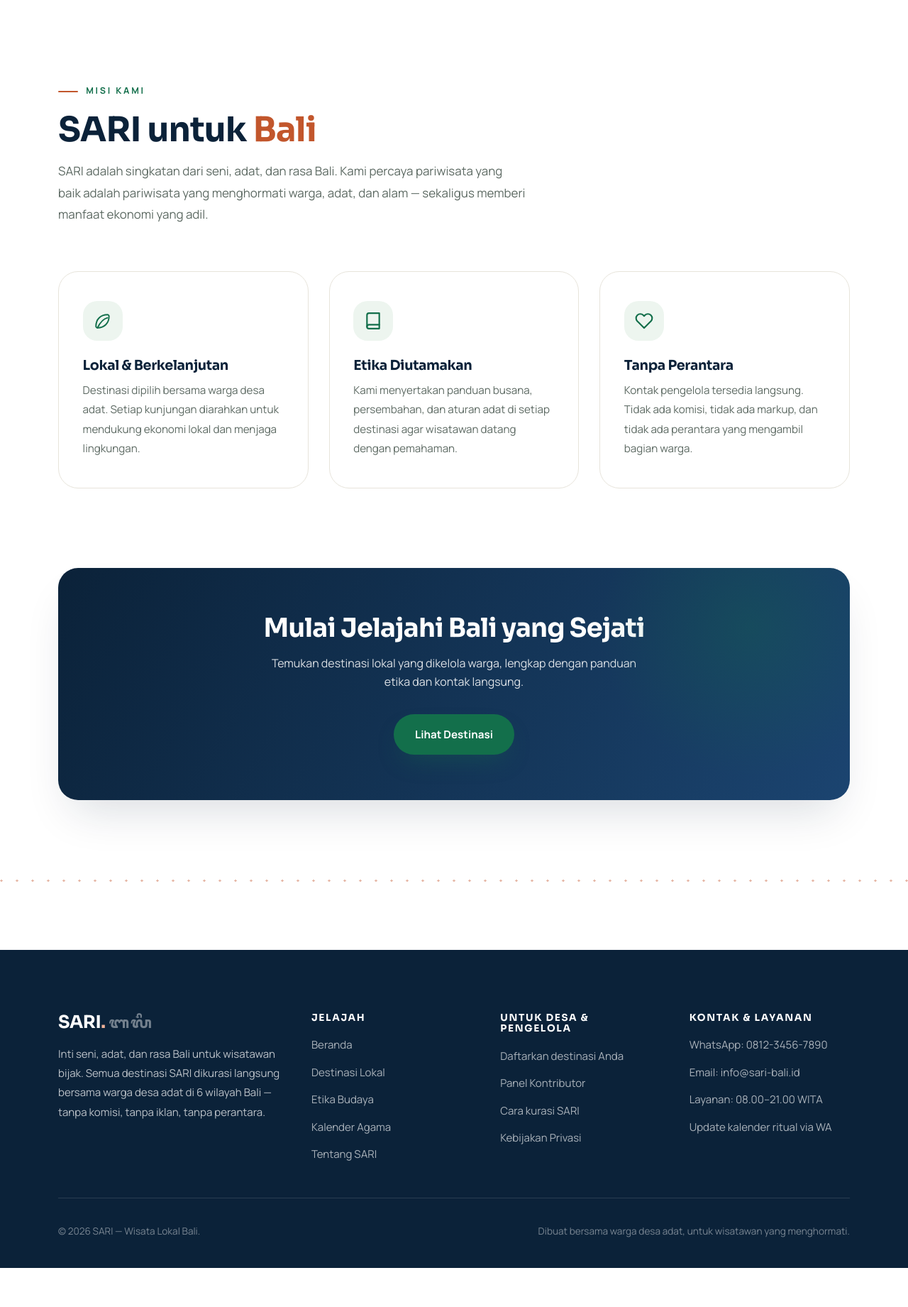
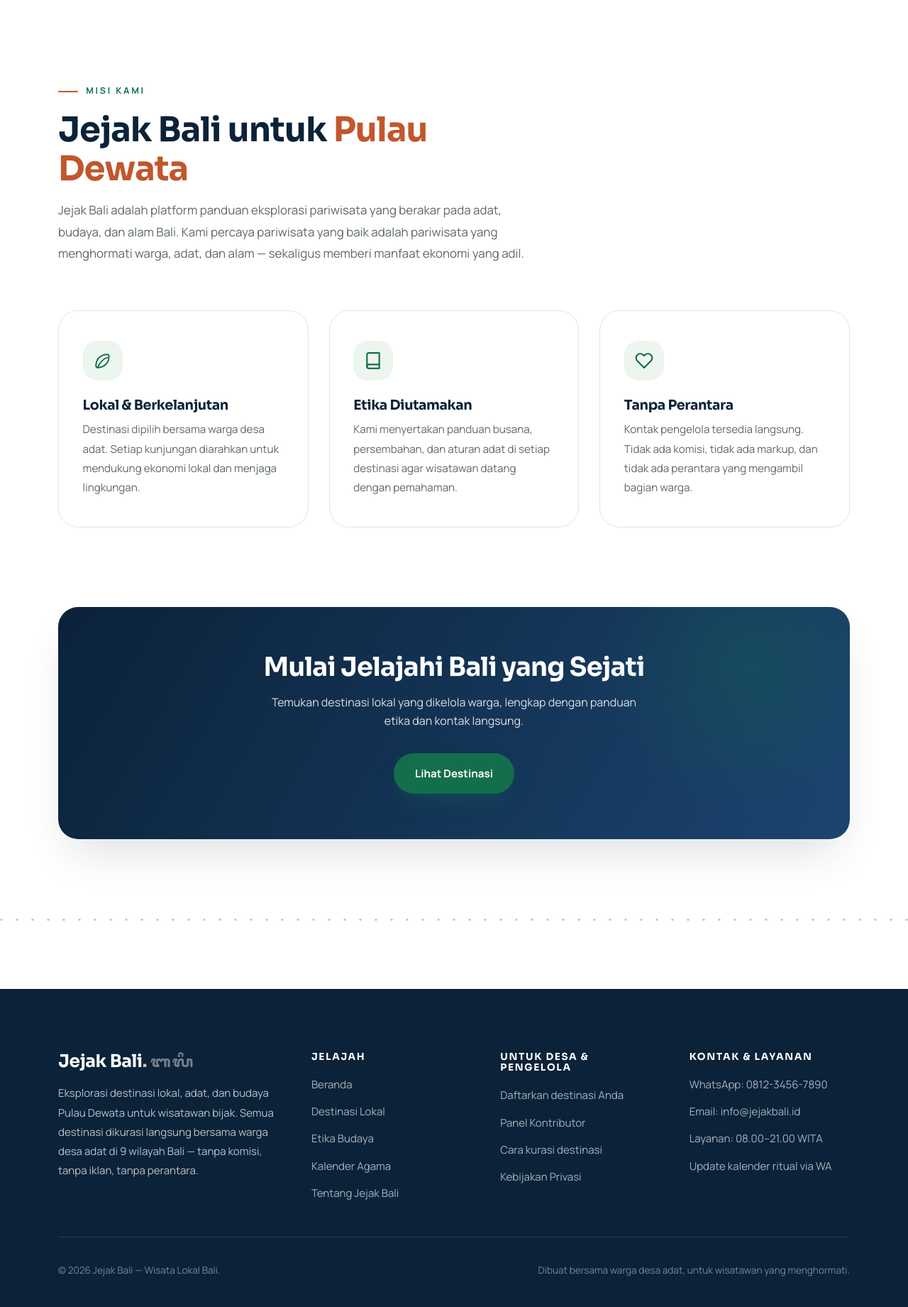
Before and after one commit to hayoloo642-cloud/SARI-Project1, a Laravel app: page /tentang in a window 1280 px wide. Shown: the part 449-2290 px from the top of the page at 71% size. Before the commit the page ends 2235 px from the top, so only its background shows below. Run offline with Laravel 12, Linux system fonts and the light colour scheme; parts of the project's set-up code (start-up, migrations or seed data) failed here and were passed over.

Commit message:
Ganti nama aplikasi menjadi Jejak Bali di seluruh sistem

```diff
--- a/app/Http/Controllers/AuthController.php
+++ b/app/Http/Controllers/AuthController.php
@@ -97,7 +97,7 @@ class AuthController extends Controller
 
         return redirect()
             ->route('akun')
-            ->with('status', 'Akun berhasil dibuat. Selamat datang di SARI!');
+            ->with('status', 'Akun berhasil dibuat. Selamat datang di Jejak Bali!');
     }
 
     /**
--- a/database/seeders/AdminSeeder.php
+++ b/database/seeders/AdminSeeder.php
@@ -18,7 +18,7 @@ class AdminSeeder extends Seeder
         // 1. Akun admin utama SARI
         $admin = User::firstOrNew(['email' => 'admin@sari-bali.id']);
         if (! $admin->exists) {
-            $admin->name = 'Administrator SARI';
+            $admin->name = 'Administrator Jejak Bali';
             $admin->password = Hash::make('admin123');
             $admin->role = 'admin';
             $admin->bio = '';
--- a/database/seeders/PengaturanSeeder.php
+++ b/database/seeders/PengaturanSeeder.php
@@ -14,7 +14,7 @@ class PengaturanSeeder extends Seeder
     public function run(): void
     {
         $rows = [
-            ['key' => 'nama_situs', 'value' => 'SARI'],
+            ['key' => 'nama_situs', 'value' => 'Jejak Bali'],
             ['key' => 'tagline', 'value' => 'Inti seni, adat, dan rasa Bali untuk wisatawan bijak'],
             ['key' => 'whatsapp_pusat', 'value' => '6281234567890'],
         ];
--- a/resources/views/akun.blade.php
+++ b/resources/views/akun.blade.php
@@ -1,7 +1,7 @@
 @extends('layouts.sari')
 
-@section('title', 'Akun Saya — SARI')
-@section('description', 'Profil akun SARI Anda dan daftar destinasi favorit yang tersimpan.')
+@section('title', 'Akun Saya — Jejak Bali')
+@section('description', 'Profil akun Jejak Bali Anda dan daftar destinasi favorit yang tersimpan.')
 @section('page', 'akun')
 
 @section('content')
--- a/resources/views/budaya/index.blade.php
+++ b/resources/views/budaya/index.blade.php
@@ -1,6 +1,6 @@
 @extends('layouts.sari')
 
-@section('title', 'Etika Budaya Bali — SARI')
+@section('title', 'Etika Budaya Bali — Jejak Bali')
 @section('description', 'Panduan etika wisatawan Bali: busana masuk pura, canang sari, aturan Nyepi, Bahasa Bali dasar, dan adat laut.')
 
 @section('content')
--- a/resources/views/budaya/show.blade.php
+++ b/resources/views/budaya/show.blade.php
@@ -1,6 +1,6 @@
 @extends('layouts.sari')
 
-@section('title', $budaya->judul . ' — Etika Budaya SARI')
+@section('title', $budaya->judul . ' — Etika Budaya Jejak Bali')
 @section('description', Str::limit($budaya->ringkas, 155))
 
 @section('content')
--- a/resources/views/destinasi/index.blade.php
+++ b/resources/views/destinasi/index.blade.php
@@ -1,6 +1,6 @@
 @extends('layouts.sari')
 
-@section('title', 'Destinasi Lokal Bali — SARI')
+@section('title', 'Destinasi Lokal Bali — Jejak Bali')
 @section('description', 'Daftar destinasi wisata lokal Bali di luar zona padat. Filter wilayah, cari destinasi, dan hubungi pengelola langsung.')
 
 @push('head')
@@ -31,7 +31,7 @@
                     <div>
                         <h3>
                             <x-icon name="location" />
-                            Peta Destinasi SARI
+                            Peta Destinasi Jejak Bali
                         </h3>
                         <p class="map-hint">Klik penanda untuk melihat ringkas destinasi. Filter &amp; pencarian di bawah otomatis menyingkronkan peta.</p>
                     </div>
--- a/resources/views/destinasi/show.blade.php
+++ b/resources/views/destinasi/show.blade.php
@@ -1,6 +1,6 @@
 @extends('layouts.sari')
 
-@section('title', $destinasi->nama . ' — SARI')
+@section('title', $destinasi->nama . ' — Jejak Bali')
 @section('description', Str::limit($destinasi->deskripsi, 155))
 @section('og_image', $destinasi->gambar ? (Str::startsWith($destinasi->gambar, ['http://', 'https://']) ? $destinasi->gambar : asset($destinasi->gambar)) : asset('assets/images/hero.jpg'))
 
--- a/resources/views/home.blade.php
+++ b/resources/views/home.blade.php
@@ -1,6 +1,6 @@
 @extends('layouts.sari')
 
-@section('title', 'SARI — Inti seni, adat, dan rasa Bali untuk wisatawan bijak')
+@section('title', 'Jejak Bali — Eksplorasi Wisata Lokal dan Budaya Pulau Dewata')
 @section('description', 'Temukan wisata lokal Bali di luar zona padat. Panduan etika budaya, destinasi asli, dan kontak langsung warga. Tanpa login, tanpa komisi.')
 
 @section('content')
@@ -75,9 +75,9 @@
     <section class="section">
         <div class="container">
             <div class="head">
-                <span class="kicker">Mengapa SARI</span>
+                <span class="kicker">Mengapa Jejak Bali</span>
                 <h2>Wisata yang <em>Berarti</em> untuk Semua</h2>
-                <p>SARI menghubungkan wisatawan dengan keaslian Bali, sambil mendistribusikan manfaat pariwisata ke seluruh pelosok Pulau Dewata.</p>
+                <p>Jejak Bali menghubungkan wisatawan dengan keaslian Bali, sambil mendistribusikan manfaat pariwisata ke seluruh pelosok Pulau Dewata.</p>
             </div>
 
             <div class="values">
--- a/resources/views/kalender/index.blade.php
+++ b/resources/views/kalender/index.blade.php
@@ -1,6 +1,6 @@
 @extends('layouts.sari')
 
-@section('title', 'Kalender Agama Bali — SARI')
+@section('title', 'Kalender Agama Bali — Jejak Bali')
 @section('description', 'Kalender hari suci Bali: Nyepi, Galungan, Kuningan, Saraswati dengan keterangan apa yang buka dan tutup.')
 
 @section('content')
--- a/resources/views/layouts/sari.blade.php
+++ b/resources/views/layouts/sari.blade.php
@@ -1,5 +1,5 @@
 @php
-    $judulHalaman = trim($__env->yieldContent('title')) ?: 'SARI — Inti seni, adat, dan rasa Bali untuk wisatawan bijak';
+    $judulHalaman = trim($__env->yieldContent('title')) ?: 'Jejak Bali — Wisata Lokal dan Budaya Pulau Dewata';
     $deskripsiHalaman = trim($__env->yieldContent('description')) ?: 'Temukan wisata lokal Bali di luar zona padat. Panduan etika budaya, destinasi asli, dan kontak langsung warga.';
     $metaGambar = trim($__env->yieldContent('og_image')) ?: asset('assets/images/hero.jpg');
 @endphp
@@ -35,13 +35,13 @@
 
 <nav class="nav">
     <div class="nav-inner">
-        <a href="{{ route('home') }}" class="brand" aria-label="SARI — Beranda">SARI<b>.</b></a>
+        <a href="{{ route('home') }}" class="brand" aria-label="Jejak Bali — Beranda">Jejak Bali<b>.</b></a>
 
         <ul class="nav-links" id="nav-menu">
             <li><a href="{{ route('destinasi.index') }}" class="{{ request()->routeIs('destinasi.*') ? 'aktif' : '' }}">Destinasi Lokal</a></li>
             <li><a href="{{ route('etika.index') }}" class="{{ request()->routeIs('etika.*') ? 'aktif' : '' }}">Etika Budaya</a></li>
             <li><a href="{{ route('kalender.index') }}" class="{{ request()->routeIs('kalender.*') ? 'aktif' : '' }}">Kalender Agama</a></li>
-            <li><a href="{{ route('tentang') }}" class="{{ request()->routeIs('tentang') ? 'aktif' : '' }}">Tentang SARI</a></li>
+            <li><a href="{{ route('tentang') }}" class="{{ request()->routeIs('tentang') ? 'aktif' : '' }}">Tentang Jejak Bali</a></li>
 
             <li class="nav-mobile-divider" aria-hidden="true"></li>
             <li class="nav-mobile-action">
@@ -88,8 +88,8 @@
     <div class="container">
         <div class="footer-grid">
             <div>
-                <span class="footer-brand">SARI<b>.</b> <span class="aksara" style="color:rgba(255,255,255,.5); font-size:0.9em;">ᬩᬮᬶ</span></span>
-                <p>Inti seni, adat, dan rasa Bali untuk wisatawan bijak. Semua destinasi SARI dikurasi langsung bersama warga desa adat di 6 wilayah Bali — tanpa komisi, tanpa iklan, tanpa perantara.</p>
+                <span class="footer-brand">Jejak Bali<b>.</b> <span class="aksara" style="color:rgba(255,255,255,.5); font-size:0.9em;">ᬩᬮᬶ</span></span>
+                <p>Eksplorasi destinasi lokal, adat, dan budaya Pulau Dewata untuk wisatawan bijak. Semua destinasi dikurasi langsung bersama warga desa adat di 9 wilayah Bali — tanpa komisi, tanpa iklan, tanpa perantara.</p>
             </div>
             <div>
                 <h4>Jelajah</h4>
@@ -98,15 +98,15 @@
                     <li><a href="{{ route('destinasi.index') }}">Destinasi Lokal</a></li>
                     <li><a href="{{ route('etika.index') }}">Etika Budaya</a></li>
                     <li><a href="{{ route('kalender.index') }}">Kalender Agama</a></li>
-                    <li><a href="{{ route('tentang') }}">Tentang SARI</a></li>
+                    <li><a href="{{ route('tentang') }}">Tentang Jejak Bali</a></li>
                 </ul>
             </div>
             <div>
                 <h4>Untuk Desa &amp; Pengelola</h4>
                 <ul>
-                    <li><a href="https://wa.me/6281234567890?text=Halo%20SARI%2C%20desa%20kami%20ingin%20mendaftarkan%20destinasi." target="_blank" rel="noopener">Daftarkan destinasi Anda</a></li>
+                    <li><a href="https://wa.me/6281234567890?text=Halo%20Jejak%20Bali%2C%20desa%20kami%20ingin%20mendaftarkan%20destinasi." target="_blank" rel="noopener">Daftarkan destinasi Anda</a></li>
                     <li><a href="{{ route('login') }}">Panel Kontributor</a></li>
-                    <li><a href="{{ route('tentang') }}">Cara kurasi SARI</a></li>
+                    <li><a href="{{ route('tentang') }}">Cara kurasi destinasi</a></li>
                     <li><a href="{{ route('privasi') }}">Kebijakan Privasi</a></li>
                 </ul>
             </div>
@@ -114,14 +114,14 @@
                 <h4>Kontak &amp; Layanan</h4>
                 <ul>
                     <li>WhatsApp: <a href="https://wa.me/6281234567890" target="_blank" rel="noopener">0812-3456-7890</a></li>
-                    <li>Email: <a href="mailto:info@sari-bali.id">info@sari-bali.id</a></li>
+                    <li>Email: <a href="mailto:info@jejakbali.id">info@jejakbali.id</a></li>
                     <li>Layanan: 08.00–21.00 WITA</li>
-                    <li><a href="https://wa.me/6281234567890?text=Halo%20SARI%2C%20saya%20mau%20update%20kalender%20ritual." target="_blank" rel="noopener">Update kalender ritual via WA</a></li>
+                    <li><a href="https://wa.me/6281234567890?text=Halo%20Jejak%20Bali%2C%20saya%20mau%20update%20kalender%20ritual." target="_blank" rel="noopener">Update kalender ritual via WA</a></li>
                 </ul>
             </div>
         </div>
         <div class="footer-bottom" style="display:flex; justify-content:space-between; align-items:center; gap:0.8rem; flex-wrap:wrap;">
-            <span>&copy; {{ date('Y') }} SARI — Wisata Lokal Bali.</span>
+            <span>&copy; {{ date('Y') }} Jejak Bali — Wisata Lokal Bali.</span>
             <span>Dibuat bersama warga desa adat, untuk wisatawan yang menghormati.</span>
         </div>
     </div>
--- a/resources/views/tentang.blade.php
+++ b/resources/views/tentang.blade.php
@@ -1,7 +1,7 @@
 @extends('layouts.sari')
 
-@section('title', 'Tentang SARI — Wisata Lokal Bali')
-@section('description', 'SARI menghubungkan wisatawan dengan destinasi lokal Bali yang dikelola warga desa adat, tanpa komisi dan tanpa perantara.')
+@section('title', 'Tentang Jejak Bali — Wisata Lokal Bali')
+@section('description', 'Jejak Bali menghubungkan wisatawan dengan destinasi lokal Bali yang dikelola warga desa adat, tanpa komisi dan tanpa perantara.')
 
 @section('content')
     <section class="hero sub">
@@ -10,7 +10,7 @@
         <div class="hero-content">
             <span class="hero-tag">
                 <x-icon name="globe" />
-                Tentang SARI
+                Tentang Jejak Bali
             </span>
             <h1>Siapa Kami, <em>Untuk Siapa</em></h1>
             <p>Platform wisata lokal Bali yang dikurasi bersama warga desa adat — tanpa komisi, tanpa iklan, tanpa perantara.</p>
@@ -21,8 +21,8 @@
         <div class="container">
             <div class="head left">
                 <span class="kicker">Misi Kami</span>
-                <h2>SARI untuk <em>Bali</em></h2>
-                <p>SARI adalah singkatan dari seni, adat, dan rasa Bali. Kami percaya pariwisata yang baik adalah pariwisata yang menghormati warga, adat, dan alam — sekaligus memberi manfaat ekonomi yang adil.</p>
+                <h2>Jejak Bali untuk <em>Pulau Dewata</em></h2>
+                <p>Jejak Bali adalah platform panduan eksplorasi pariwisata yang berakar pada adat, budaya, dan alam Bali. Kami percaya pariwisata yang baik adalah pariwisata yang menghormati warga, adat, dan alam — sekaligus memberi manfaat ekonomi yang adil.</p>
             </div>
 
             <div class="values">
--- a/scripts/generate-destinasi-docs.php
+++ b/scripts/generate-destinasi-docs.php
@@ -23,7 +23,7 @@ $total = $wilayah->sum(fn ($w) => $w->destinasi->count());
 $wilayahDaftar = $wilayah->pluck('nama')->implode(', ');
 
 $lines = [];
-$lines[] = '# Dokumentasi Destinasi SARI';
+$lines[] = '# Dokumentasi Destinasi Jejak Bali';
 $lines[] = '';
 $lines[] = 'Dokumen ini di-generate otomatis dari database melalui `scripts/generate-destinasi-docs.php`.';
 $lines[] = 'Jangan mengedit tabel di bawah secara manual — ubah data lewat seeder/panel admin lalu generate ulang.';
@@ -35,7 +35,7 @@ $lines[] = '- **Target minimum:** 10 destinasi per wilayah';
 $lines[] = '';
 $lines[] = '> Catatan: tarif, jam buka, dan kontak adalah perkiraan dari informasi publik dan dapat berubah.';
 $lines[] = '> Koordinat bersifat perkiraan untuk keperluan peta, bukan titik pintu masuk resmi.';
-$lines[] = '> Destinasi tanpa foto akan memakai fallback desain SARI (`.ph-fallback`).';
+$lines[] = '> Destinasi tanpa foto akan memakai fallback desain (`.ph-fallback`).';
 $lines[] = '';
 $lines[] = '## Ringkasan per Wilayah';
 $lines[] = '';
```
Also changed, not shown: docs/destinasi.md (+2 -2 lines), resources/views/admin/placeholder.blade.php (+4 -4 lines), resources/views/auth/login.blade.php (+4 -4 lines), resources/views/auth/register.blade.php (+4 -4 lines), resources/views/privasi.blade.php (+4 -4 lines), tests/Feature/PublicPagesTest.php (+1 -1 lines), 1 other file.
